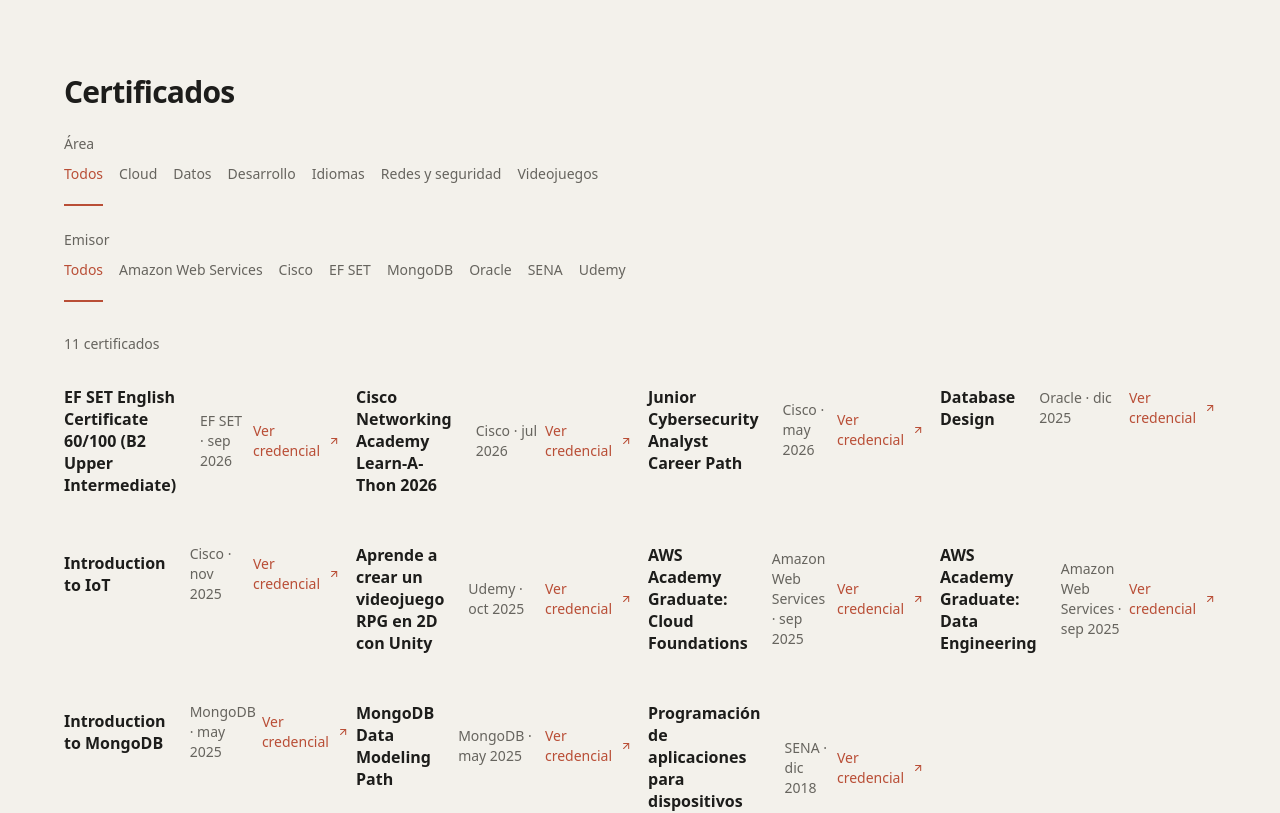
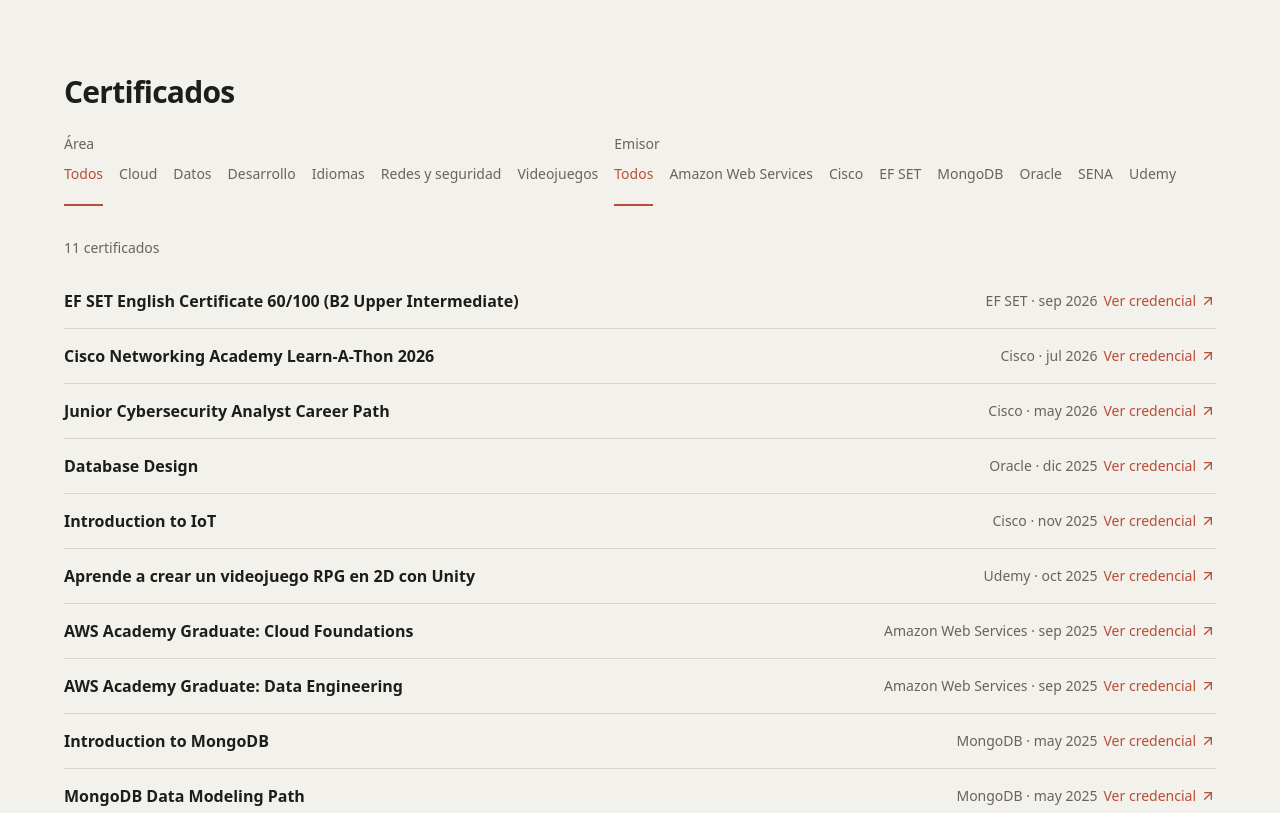
Before and after one commit to bleon133/Portafolio-Brayan-04-10-2026, a React (Vite) app: page /educacion in a window 1280 px wide. Shown: the part 920-1733 px from the top of the page. Built offline with nearby package versions, Linux system fonts and the light colour scheme.

Commit message:
style: redesign certificate explorer index

```diff
--- a/src/features/education/CertificationsExplorer.tsx
+++ b/src/features/education/CertificationsExplorer.tsx
@@ -1,7 +1,6 @@
 import { useSearchParams } from 'react-router-dom'
 
 import { FilterChips } from '@/components/ui/FilterChips'
-import { Reveal } from '@/components/ui/Reveal'
 import { certifications } from '@/data/certifications'
 import { CertificationCard } from '@/features/education/CertificationCard'
 import { sortByDateDesc, uniqueValues } from '@/lib/collections'
@@ -29,7 +28,7 @@ export function CertificationsExplorer() {
 
   return (
     <div>
-      <div className="space-y-6">
+      <div className="flex flex-wrap gap-x-4 gap-y-6">
         <FilterChips legend="Área" options={areas} value={area} onChange={(value) => setFilter('area', value)} />
         <FilterChips
           legend="Emisor"
@@ -44,22 +43,20 @@ export function CertificationsExplorer() {
       </p>
 
       {visible.length > 0 ? (
-        <ul className="mt-4 grid gap-4 sm:grid-cols-2 xl:grid-cols-4">
-          {visible.map((cert, index) => (
+        <ul className="mt-4 divide-y divide-border">
+          {visible.map((cert) => (
             <li key={cert.id}>
-              <Reveal delay={(index % 4) * 0.07} className="h-full">
-                <CertificationCard cert={cert} />
-              </Reveal>
+              <CertificationCard cert={cert} />
             </li>
           ))}
         </ul>
       ) : (
-        <div className="mt-8 rounded-2xl border border-border bg-background p-8">
+        <div className="mt-8">
           <p className="text-lg">Ningún certificado coincide con esos filtros.</p>
           <button
             type="button"
             onClick={() => setParams({}, { replace: true })}
-            className="mt-4 min-h-11 rounded-lg bg-ink px-5 font-medium text-white"
+            className="mt-4 min-h-11 bg-ink px-5 font-medium text-white"
           >
             Quitar filtros
           </button>
```
